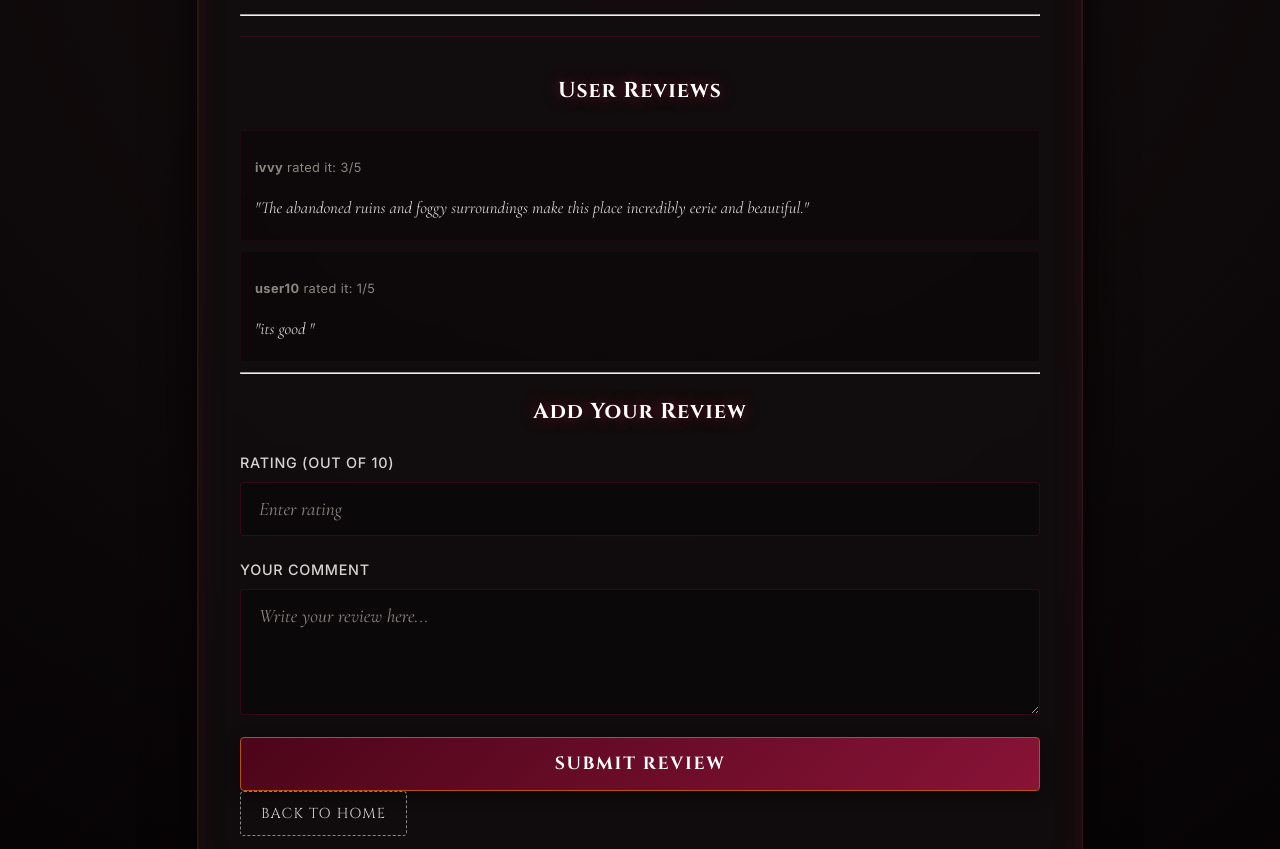
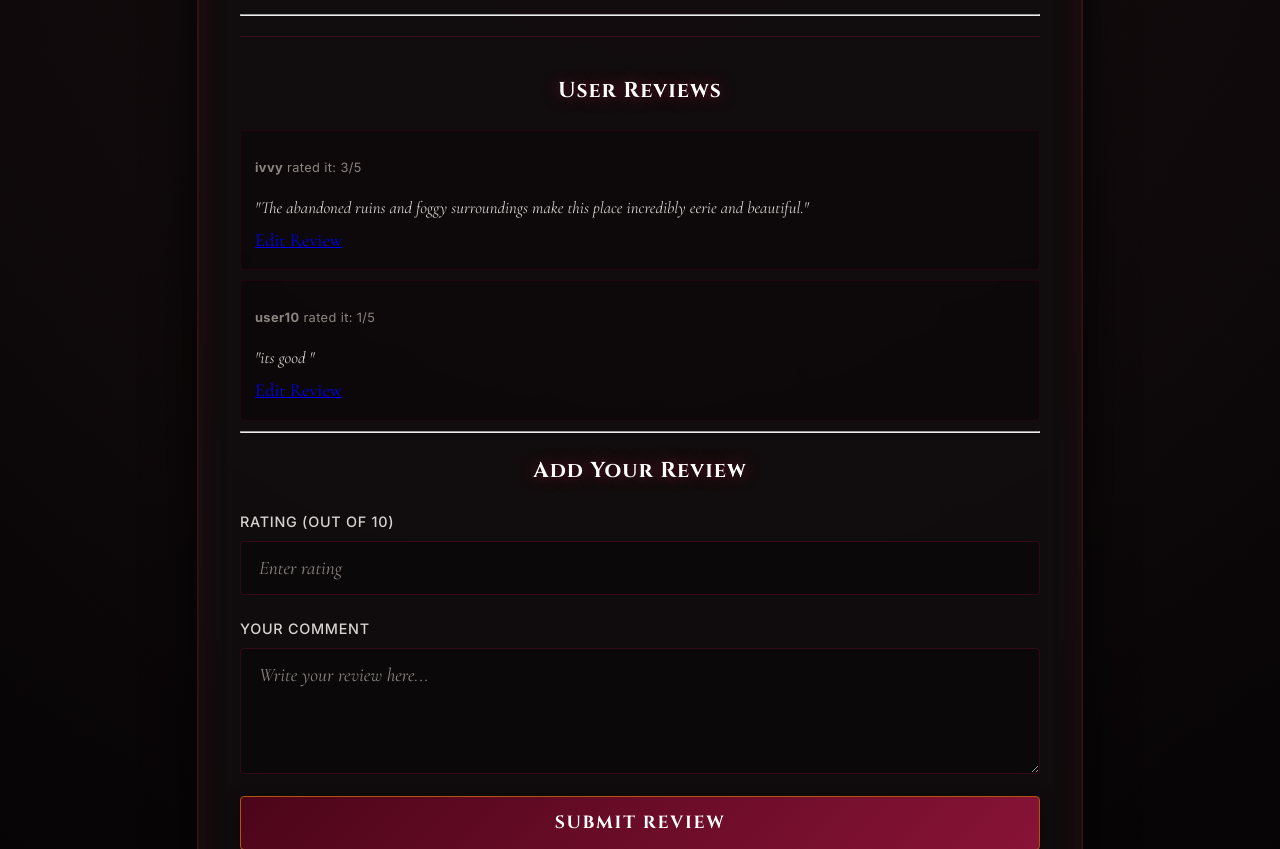
Before and after one commit to nik-767/gloomvalut, a Django app: page /review/2/ in a window 1280 px wide. Shown: the part 1339-2188 px from the top of the page. Run offline with Django 5.2, Linux system fonts and the light colour scheme; data comes from the database, SQL or seed files in the repository.

Commit message:
feat: add Edit Review link to review list

```diff
--- a/templates/core/review.html
+++ b/templates/core/review.html
@@ -31,7 +31,7 @@
                     <div class="review-card mb-3 p-3 border rounded-3">
                         <p class="review-meta mb-1"><strong>{{ review.user }}</strong> rated it: {{ review.rating }}/5</p>
                         <p class="review-text mb-0">"{{ review.comment }}"</p>
-                    </div>
+                        <a href="{% url 'Update_view' id=review.id %}">Edit Review</a>                    </div>
                     {% endfor %}
                 {% else %}
                     <p class="text-muted">No reviews yet for this castle.</p>
```
